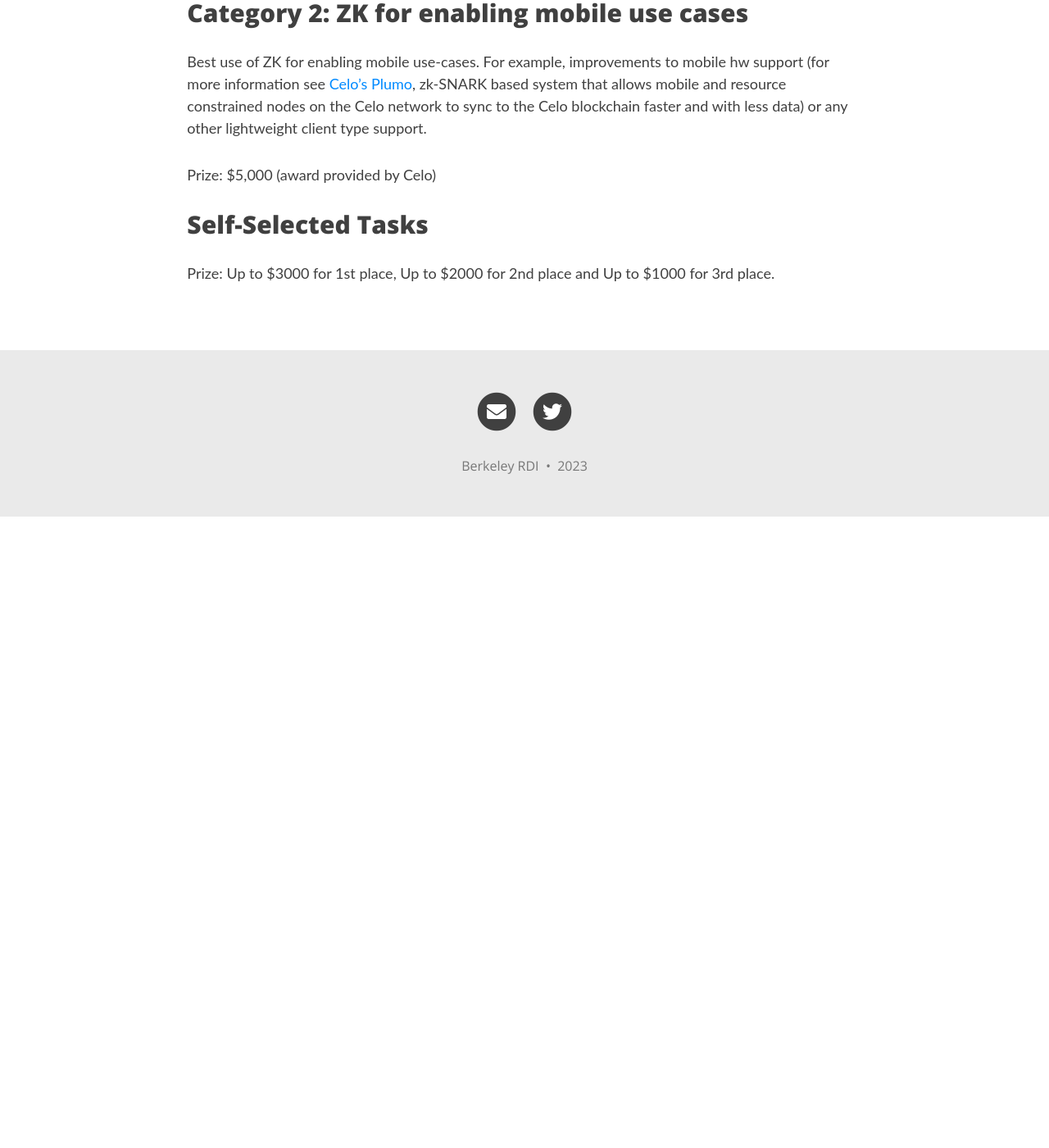
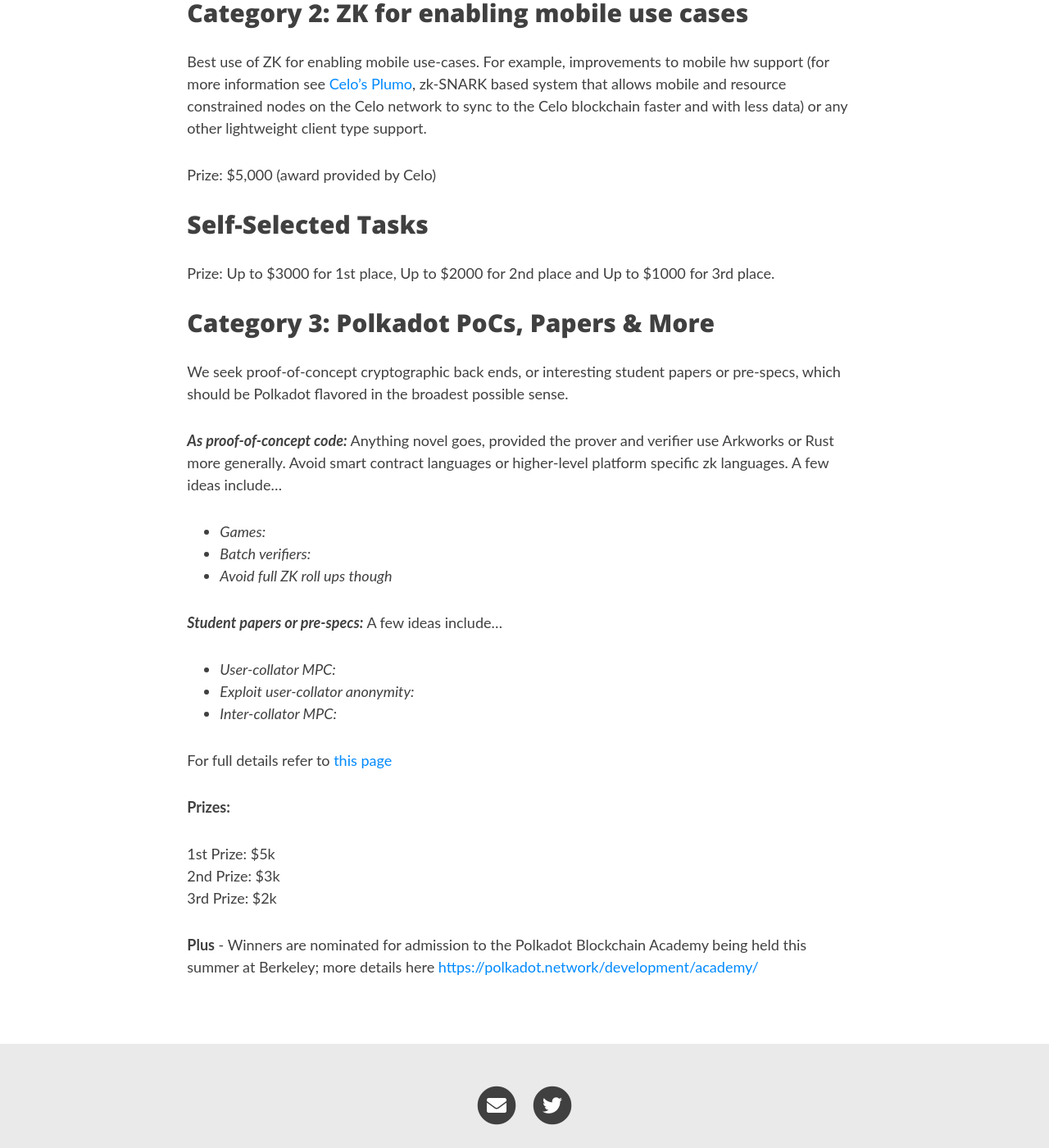
Before and after one commit to rdi-berkeley/zkp-web3-hackathon, a Jekyll site: the page built from _tracks/zk_application_track.md, in a window 1280 px wide and 1400 px high, scrolled down 1028 px. Shown: the whole window at 82% size. Built offline with Jekyll 4.4.1, drawn with Linux system fonts in a browser that asks for light colours; nearby versions of some CDN libraries; comment, search, counter and statistics services are not loaded; before the commit the page ends 1658 px from its top, so only the background shows below that.

Commit message:
added polkadot category

```diff
--- a/_tracks/zk_application_track.md
+++ b/_tracks/zk_application_track.md
@@ -58,3 +58,47 @@ date: 2020-01-04 14:40:45
 <p>
    Prize: Up to $3000 for 1st place, Up to $2000 for 2nd place and Up to $1000 for 3rd place.
 </p>
+
+<h2>
+Category 3: Polkadot PoCs, Papers & More
+</h2>
+
+<p>
+We seek proof-of-concept cryptographic back ends, or interesting student papers or pre-specs, which should be Polkadot flavored in the broadest possible sense.
+</p>
+<p>
+<strong><em>As proof-of-concept code: </em></strong>Anything novel goes, provided the prover and verifier use Arkworks or Rust more generally. Avoid smart contract languages or higher-level platform specific zk languages. A few ideas include…
+</p>
+<ul>
+
+<li><em>Games:</em>  </li>
+
+<li><em>Batch verifiers:</em>  </li>
+
+<li><em>Avoid full ZK roll ups though</em>
+</li>
+</ul>
+<p>
+<strong><em>Student papers or pre-specs: </em></strong>A few ideas include…
+</p>
+<ul>
+
+<li><em>User-collator MPC:</em> </li>
+
+<li><em>Exploit user-collator anonymity:</em> </li>
+
+<li><em>Inter-collator MPC:</em> </li>
+</ul>
+<p>
+For full details refer to <a href="{{site.baseurl}}/assets/img/polkadot_pdf.pdf">this page</a>
+</p>
+<p>
+<strong>Prizes:</strong>
+</p>
+<p>
+1st Prize: $5k<br>2nd Prize: $3k<br>3rd Prize: $2k
+</p>
+<p>
+<strong>Plus</strong> - Winners are nominated for admission to the Polkadot Blockchain Academy being held this summer at Berkeley; more details here  <a href="https://polkadot.network/development/academy/">https://polkadot.network/development/academy/</a>
+</p>
+<p>
```
Also changed, not shown: 1 other file.
